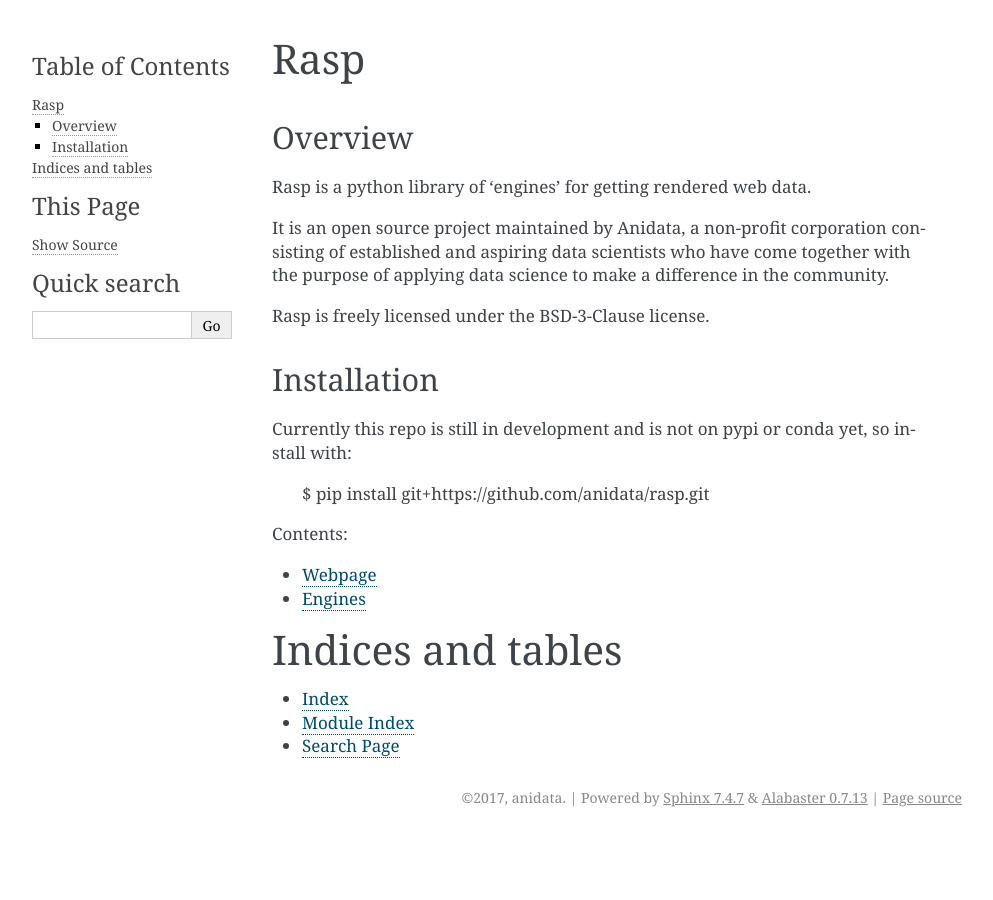
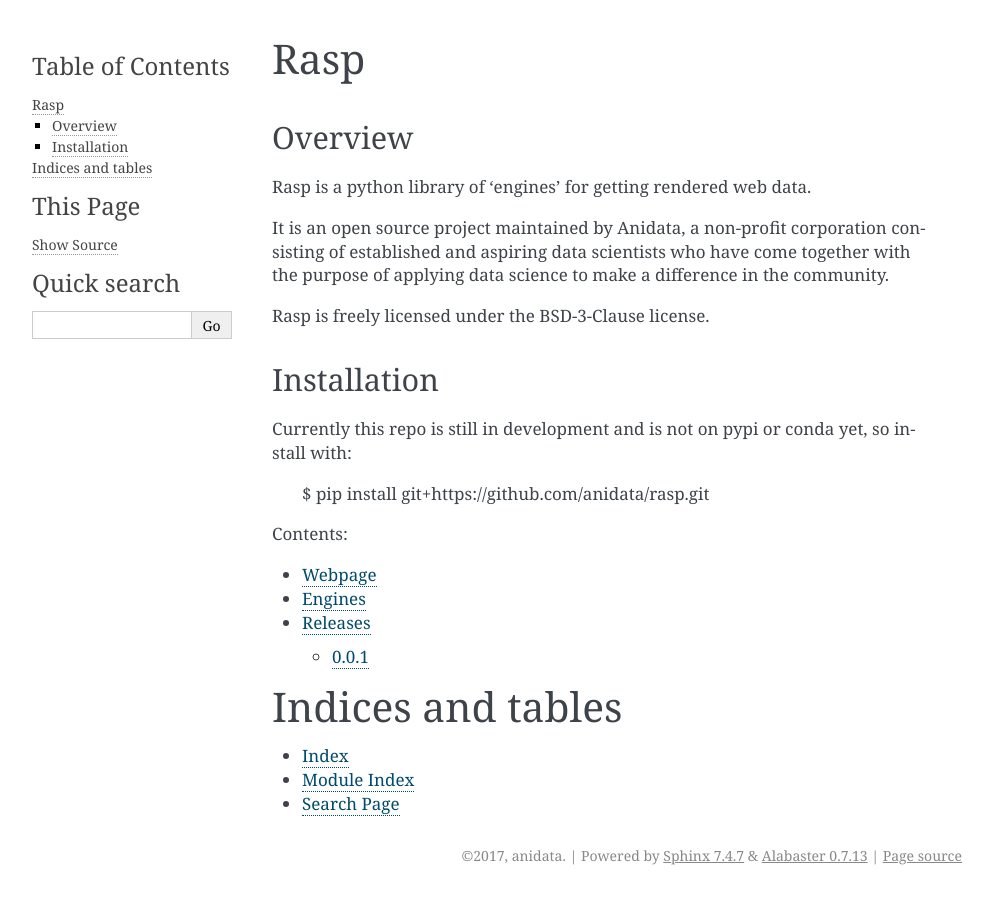
Before and after one commit to anidata/rasp, a Sphinx documentation site: the page built from docs/source/index.rst, in a window 1280 px wide. Shown: the whole page, without its empty margins (148-1141 px from the left). Built offline with Sphinx 7.4.7, drawn with Linux system fonts in a browser that asks for light colours.

Commit message:
Add release notes

```diff
--- a/docs/source/index.rst
+++ b/docs/source/index.rst
@@ -33,6 +33,7 @@
 
    webpage
    engines
+   release_notes
 
 
 
--- /dev/null
+++ b/docs/source/release_notes.rst
@@ -0,0 +1,8 @@
+========
+Releases
+========
+
+0.0.1
+=====
+
+- *Improved*: Switched from ``DefaultEngine`` using ``urllib`` to ``requests``
```
